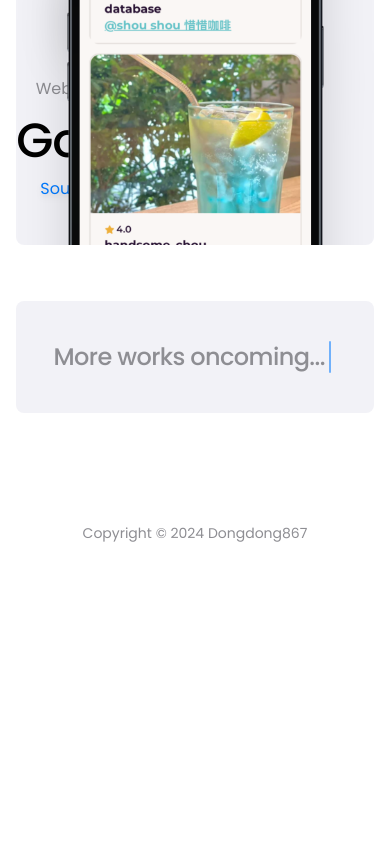
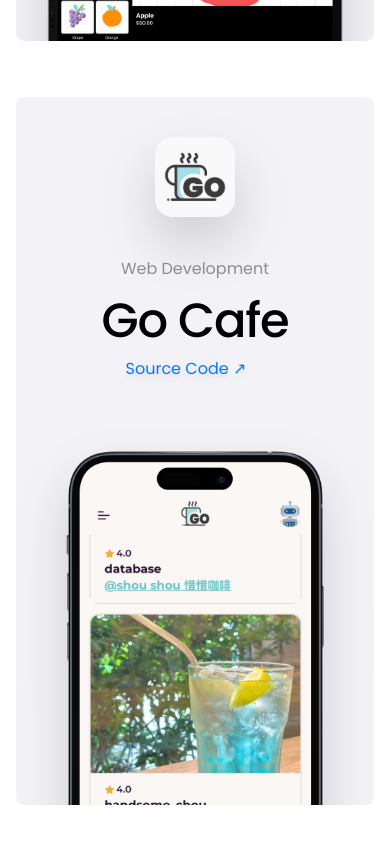
Before and after one commit to dongdong867/dongdong867.dev, a Next.js app: page /works in a window 390 px wide. Shown: the part 3260-4104 px from the top of the page. Before the commit the page ends 3833 px from the top, so only its background shows below. Built offline with nearby package versions, Linux system fonts and the light colour scheme.

Commit message:
fix(works): fix missing height setting

```diff
--- a/src/app/works/components/gocafe.tsx
+++ b/src/app/works/components/gocafe.tsx
@@ -7,7 +7,7 @@ import Link from "next/link";
 export const GoCafe = () => {
   return (
     <Card>
-      <div className={cn("flex")}>
+      <div className={cn("flex max-md:flex-col")}>
         <div className={cn("md:w-3/5 my-auto space-y-10")}>
           <Image
             src={"/projects/gocafe.png"}
@@ -32,6 +32,7 @@ export const GoCafe = () => {
           </div>
         </div>
 
+        <div className={cn("max-md:h-[380px]")} />
         <Image
           src={"/projects/gocafe-mock.png"}
           alt=""
--- a/src/app/works/components/simpos.tsx
+++ b/src/app/works/components/simpos.tsx
@@ -19,7 +19,7 @@ export const SimPOS = () => {
             </div>
       </div>
 
-      <div className={cn("h-[120px] md:h-[280px]")} />
+      <div className={cn("h-[300px] md:h-[280px]")} />
       <Image
         src={"/projects/simpos-mock.png"}
         alt=""
```
